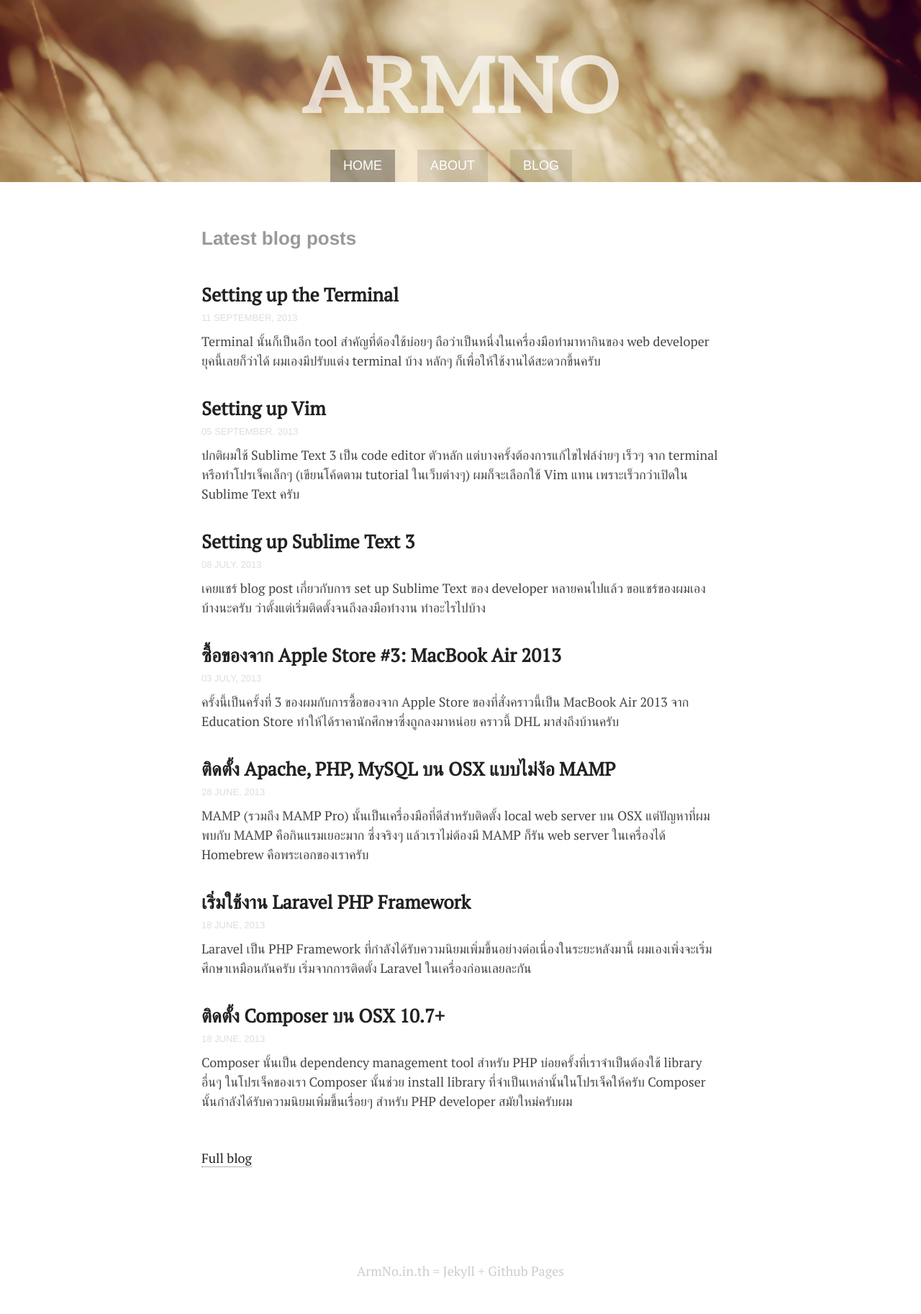
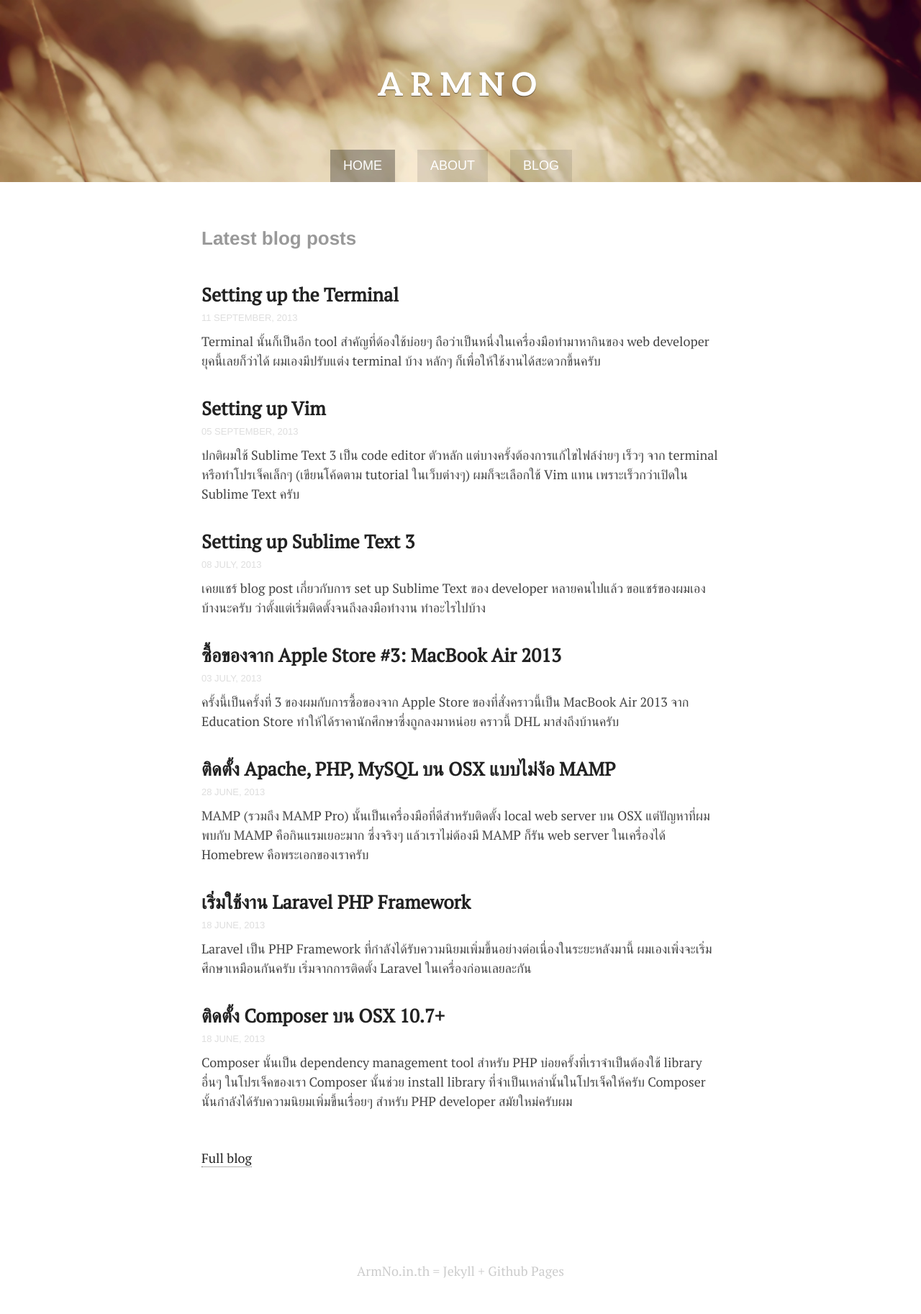
Before and after one commit to armno/armno.github.io, a Jekyll site: the page built from index.html, in a window 1280 px wide. Shown: the whole page at 72% size. Built offline with Jekyll 4.4.1, drawn with Linux system fonts in a browser that asks for light colours; Markdown is read by kramdown in place of the engine named in the settings; the list of posts is cut into pages by our own code.

Commit message:
reduced size of blog title

```diff
--- a/scss/about.scss
+++ b/scss/about.scss
@@ -139,7 +139,10 @@ blockquote > p::before {
     // letter-spacing: 0;
   }
 .my-name {
-  color: rgba(255,255,255,0.7);
+	color: white;
+	text-shadow: 0 1px 1px rgba(0,0,0,0.5);
+	letter-spacing: 10px;
+	font-size: 45px;
   margin: 52px 0 26px;
   text-transform: uppercase;
   font-family: 'Aleo Bold';
```
Also changed, not shown: css/about.css.
